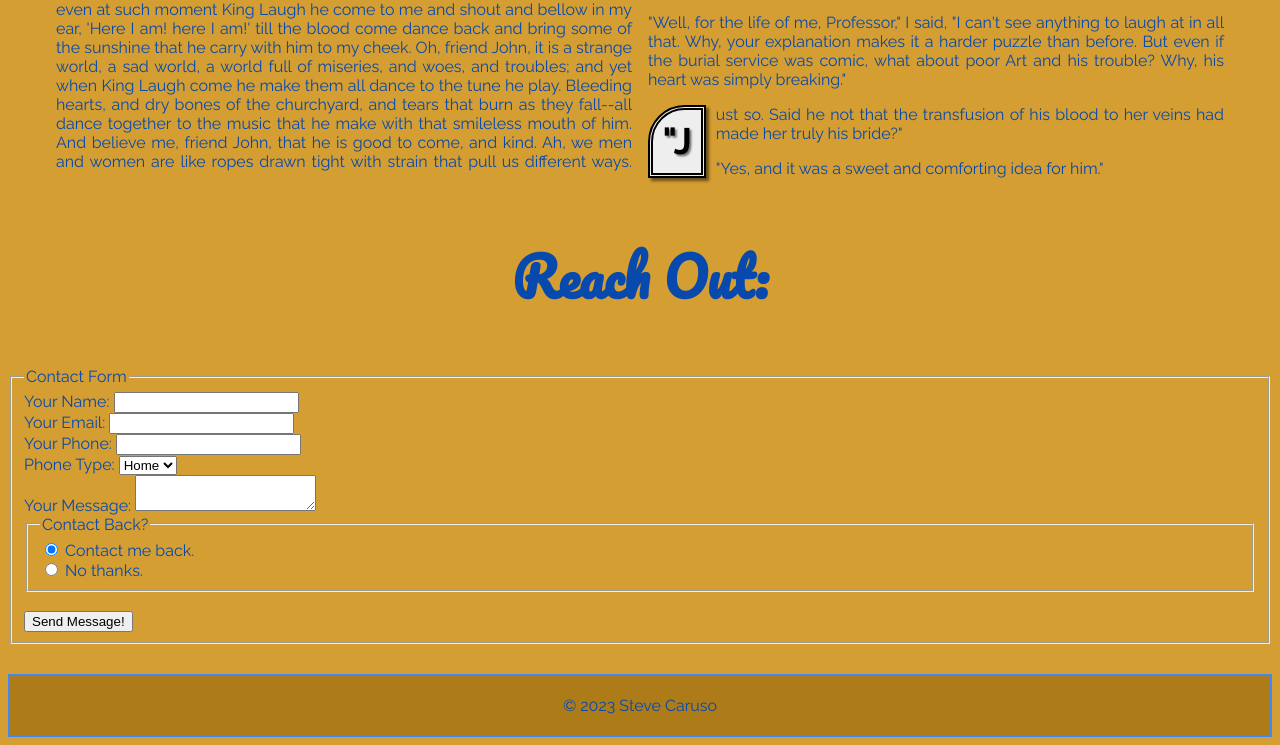
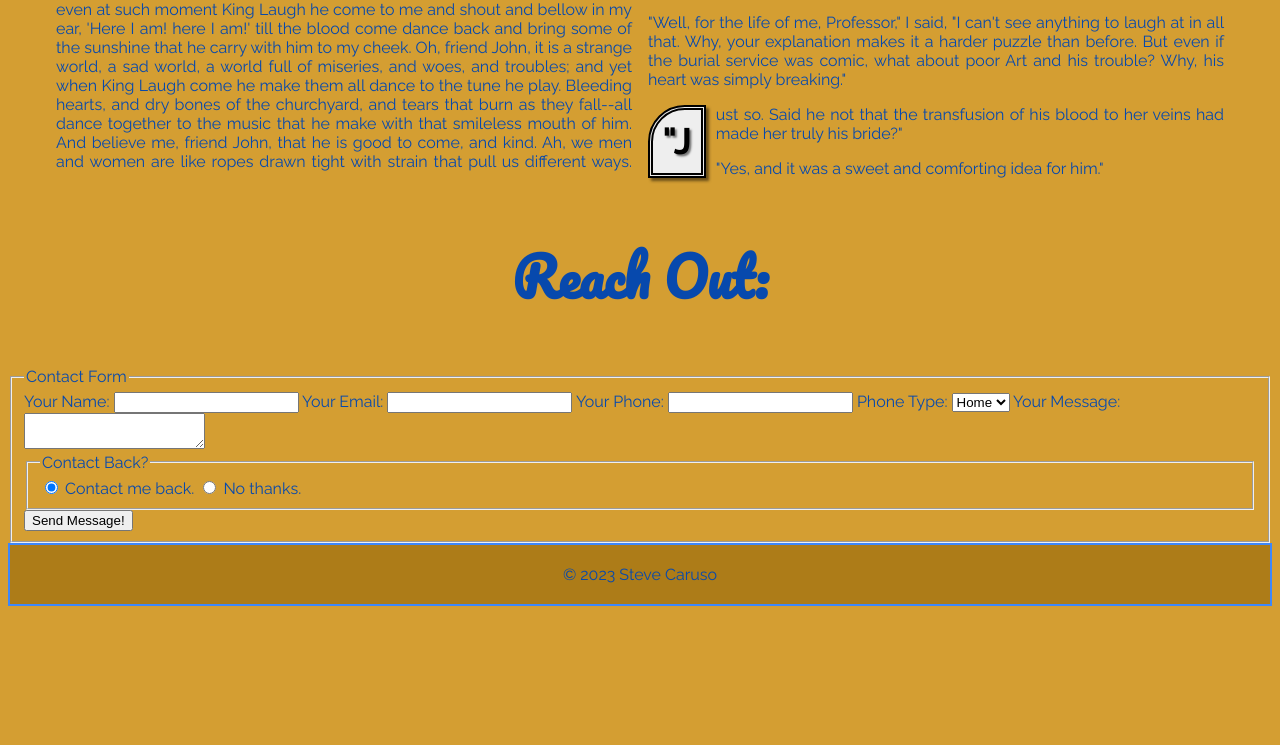
Before and after one commit to RVCC-IDMX/about-me-SteveCaruso-3, a plain HTML site: page index.html in a window 1280 px wide. Shown: the part 2526-3271 px from the top of the page. After the commit the page ends 3140 px from the top, so only its background shows below. Drawn offline with Linux system fonts and the light colour scheme.

Commit message:
final form

```diff
--- a/index.html
+++ b/index.html
@@ -106,17 +106,11 @@
         <label for="name">Your Name:</label>
         <input id="name" name="name" type="text" required>
 
-        <br>
-
         <label for="email">Your Email:</label>
         <input id="email" name="email" type="email" required>
 
-        <br>
-
         <label for="phone">Your Phone:</label>
         <input id="phone" name="phone" type="tel">
-
-        <br>
 
         <label for="type">Phone Type:</label>
         <select id="type" name="type">
@@ -125,24 +119,17 @@
             <option value="Work">Work</option>
         </select>
 
-        <br>
-
         <label for="message">Your Message:</label>
         <textarea id="message" name="message"></textarea>
 
-        <br>
 
         <fieldset>
             <legend>Contact Back?</legend>
             <input id="yes" name="contactback" type="radio" checked="true" value="yes">
             <label for="yes">Contact me back.</label>
-            <br>
             <input id="no" name="contactback" type="radio" value="no">
             <label for="no">No thanks.</label>
         </fieldset>
-
-
-        <br>
 
         <button type="submit">Send Message!</button>
 
@@ -151,12 +138,6 @@
 </form>
 
         </section>
-
-        <style>
-            #contact {
-                margin-bottom:30px;
-            }
-        </style>
 
     </main>
 
```
